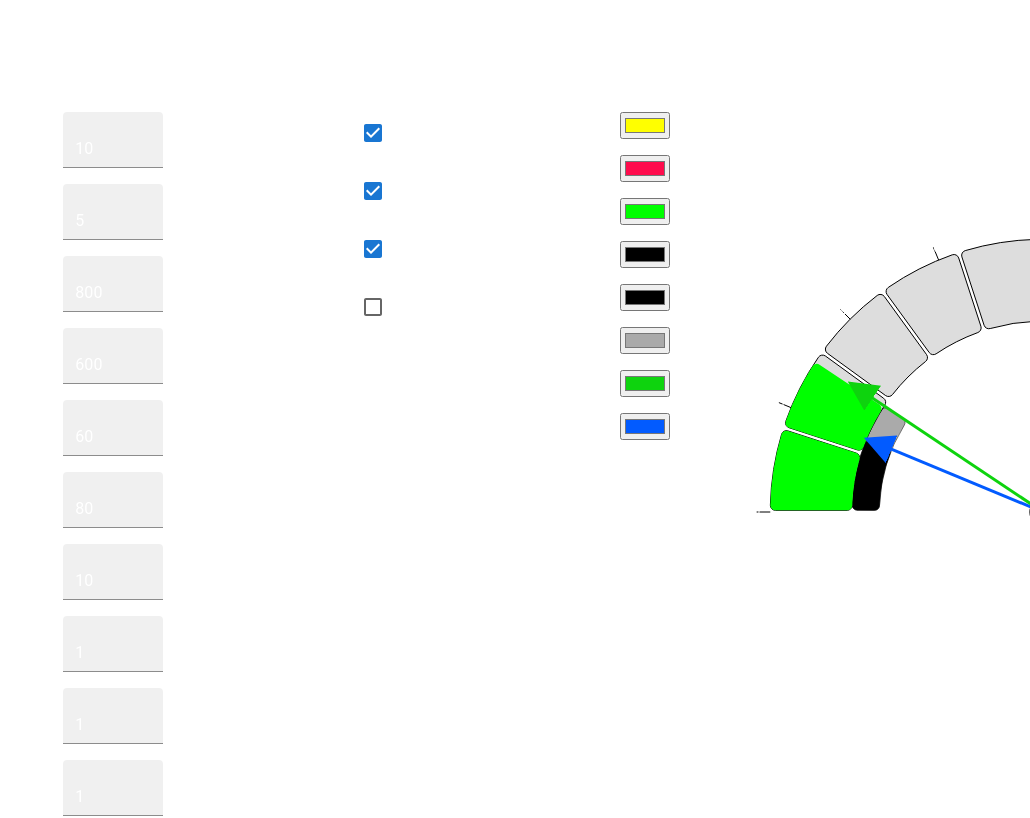
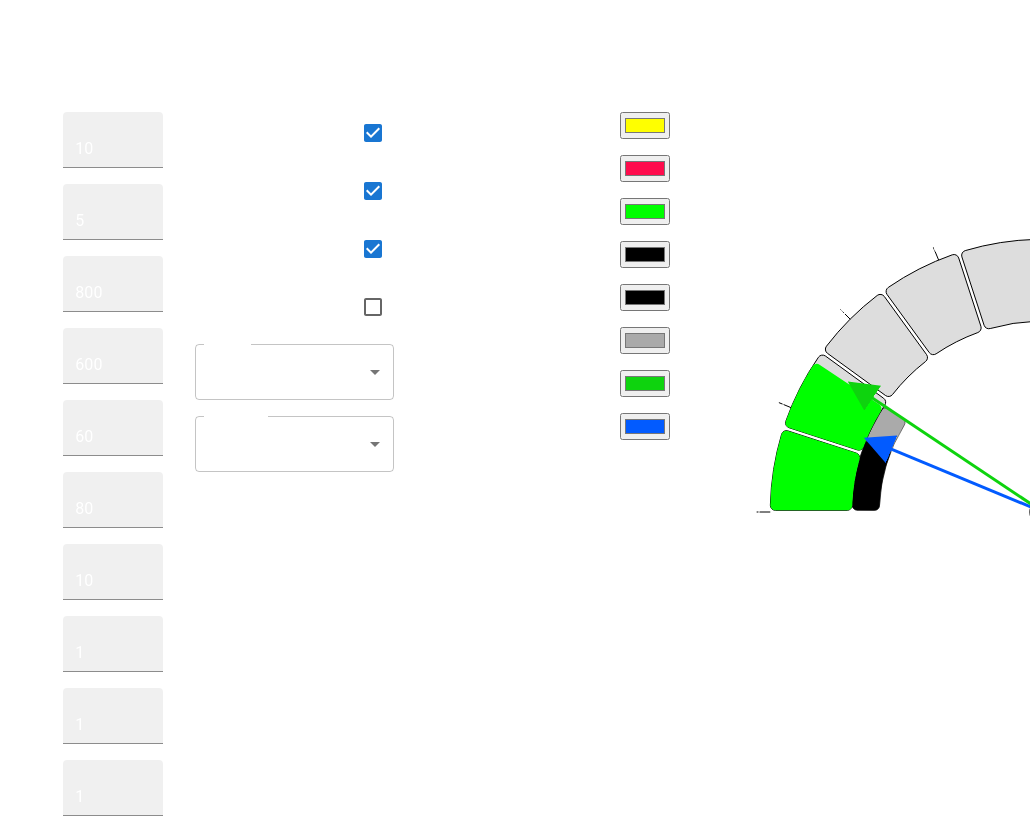
Before and after one commit to DarkvoiceGit/gaugeChart, a React (Vite) app in the folder baro-meter/: page / in a window 1280 px wide. Shown: the top 818 px of the page, without its empty margins (250-1280 px from the left). Built offline with nearby package versions, Linux system fonts and the light colour scheme.

Commit message:
add formatter support for multiple units

```diff
--- a/baro-meter/src/App.tsx
+++ b/baro-meter/src/App.tsx
@@ -1,7 +1,9 @@
 import './App.css';
-import GaugeChart from './GaugeChart';
-import {Checkbox, FilledInput, InputLabel, Stack} from '@mui/material';
+import Gauge from './GaugeChart';
+import {Checkbox, FilledInput, FormControl, InputLabel, MenuItem, Select, Stack} from '@mui/material';
 import {useState} from 'react';
+
+// import Gauge from "gauge-package";
 
 function App() {
     // Zustände für die Einstellungen
@@ -29,41 +31,177 @@ function App() {
     const [pointerPlannedStrokeScale, setPointerPlannedStrokeScale] = useState<number>(1);
     const [pointerPlannedColor, setPointerPlannedColor] = useState<string>('#025bff');
     const [circleScale, setCircleScale] = useState<number>(0.5);
+    const [selectedUnit, setSelectedUnit] = useState<string>('undefined');
+    const [selectedFormatter, setSelectedFormatter] = useState<string>('undefined');
+
+    const formatterDayHourMinute = (value: number) => {
+        const days = Math.floor(value);
+        const hours = Math.floor((value - days) * 8);
+        const minutes = Math.floor(((value - days) * 8 - hours) * 60);
+
+        return `${days} T, ${hours} S, ${minutes} M`;
+    };
+    const formatterDayHour = (value: number) => {
+        const days = Math.floor(value);
+        const hours = Math.floor((value - days) * 8);
+
+        return `${days} T, ${hours} S`;
+    };
+    const formatterCelsiusToFahrenheit = (value: number) => {
+        const fahrenheit = (value * 9/5) + 32;
+        return `${fahrenheit.toFixed(1)}°F`;
+    };
+    const formatterFahrenheitToCelsius = (value: number) => {
+        const celsius = (value - 32) * 5/9;
+        return `${celsius.toFixed(1)}°C`;
+    };
+    const formatterKmToMile = (value: number) => {
+        const miles = value * 0.621371;
+        return `${miles.toFixed(2)} Meilen`;
+    };
+    const formatterMileToKm = (value: number) => {
+        const kilometers = value * 1.60934;
+        return `${kilometers.toFixed(2)} Km`;
+    };
+
+    const unitOptions = [
+        { value: 'undefined', label: 'Keine Einheit' },
+        { value: 'km', label: 'Kilometer' },
+        { value: 'mile', label: 'Meilen' },
+        { value: 'celsius', label: 'Celsius' },
+        { value: 'fahrenheit', label: 'Fahrenheit' },
+        { value: 'day', label: 'Tage' },
+    ];
+
+    const formatterOptions = {
+        km: [
+            { value: 'undefined', label: 'Kein Formatter' },
+            { value: 'kmToMile', label: 'Km zu Meilen' },
+        ],
+        mile: [
+            { value: 'undefined', label: 'Kein Formatter' },
+            { value: 'mileToKm', label: 'Meilen zu Km' },
+        ],
+        celsius: [
+            { value: 'undefined', label: 'Kein Formatter' },
+            { value: 'celsiusToFahrenheit', label: 'Celsius zu Fahrenheit' },
+        ],
+        fahrenheit: [
+            { value: 'undefined', label: 'Kein Formatter' },
+            { value: 'fahrenheitToCelsius', label: 'Fahrenheit zu Celsius' },
+        ],
+        day: [
+            { value: 'undefined', label: 'Kein Formatter' },
+            { value: 'dayHourMinute', label: 'Tage, Stunden, Minuten' },
+            { value: 'dayHour', label: 'Tage, Stunden' },
+        ],
+        undefined: [
+            { value: 'undefined', label: 'Kein Formatter' },
+        ],
+    };
+
+    const handleUnitChange = (event: React.ChangeEvent<{ value: unknown }>) => {
+        const unit = event.target.value as string;
+        setSelectedUnit(unit);
+        setSelectedFormatter('undefined'); // Formatter zurücksetzen
+    };
+
+    const handleFormatterChange = (event: React.ChangeEvent<{ value: unknown }>) => {
+        const formatter = event.target.value as string;
+        setSelectedFormatter(formatter);
+    };
+
+    const formatValue = (value: number) => {
+        // Kein Formatter, einfach die Einheit anhängen
+        switch (selectedUnit) {
+            case 'km':
+                return `${value} km`;
+            case 'mile':
+                return `${value} mi`;
+            case 'celsius':
+                return `${value}°C`;
+            case 'fahrenheit':
+                return `${value}°F`;
+            case 'day':
+                return `${value} T`;
+            default:
+                return `${value}`;
+        }
+    };
+
+    const formatToolTipValue = (selectedFormatter: string, value: number) => {
+        // Formatter anwenden
+        switch (selectedFormatter) {
+            case 'kmToMile':
+                return formatterKmToMile(value);
+            case 'mileToKm':
+                return formatterMileToKm(value);
+            case 'celsiusToFahrenheit':
+                return formatterCelsiusToFahrenheit(value);
+            case 'fahrenheitToCelsius':
+                return formatterFahrenheitToCelsius(value);
+            case 'dayHourMinute':
+                return formatterDayHourMinute(value);
+            case 'dayHour':
+                return formatterDayHour(value);
+            default:
+                return `unit`;
+        }
+    };
+
 
     // Einstellungen für Zahlen
     const numberSettings = [
-        { label: 'Booked:', value: bookedValue, onChange: setBookedVal, type: 'number' },
-        { label: 'Planned:', value: plannedValue, onChange: setPlannedVal, type: 'number' },
-        { label: 'Height:', value: heightValue, onChange: setHeightVal, type: 'number' },
-        { label: 'Width:', value: widthValue, onChange: setWidthVal, type: 'number' },
-        { label: 'ThresholdMid:', value: thresholdYellowValue, onChange: setThresholdYellowVal, type: 'number' },
-        { label: 'ThresholdMax:', value: thresholdRedValue, onChange: setThresholdRedVal, type: 'number' },
-        { label: 'AmountOfTiles:', value: tilesValue, onChange: setTilesVal, type: 'number' },
-        { label: 'PointerBookedScale:', value: pointerBookedScale, onChange: setPointerBookedScale, type: 'number' },
-        { label: 'PointerBookedStrokeScale:', value: pointerBookedStrokeScale, onChange: setPointerBookedStrokeScale, type: 'number' },
-        { label: 'PointerPlannedScale:', value: pointerPlannedScale, onChange: setPointerPlannedScale, type: 'number' },
-        { label: 'PointerPlannedStrokeScale:', value: pointerPlannedStrokeScale, onChange: setPointerPlannedStrokeScale, type: 'number' },
-        { label: 'CircleScale:', value: circleScale, onChange: setCircleScale, type: 'number' },
+        {label: 'Booked:', value: bookedValue, onChange: setBookedVal, type: 'number'},
+        {label: 'Planned:', value: plannedValue, onChange: setPlannedVal, type: 'number'},
+        {label: 'Height:', value: heightValue, onChange: setHeightVal, type: 'number'},
+        {label: 'Width:', value: widthValue, onChange: setWidthVal, type: 'number'},
+        {label: 'ThresholdMid:', value: thresholdYellowValue, onChange: setThresholdYellowVal, type: 'number'},
+        {label: 'ThresholdMax:', value: thresholdRedValue, onChange: setThresholdRedVal, type: 'number'},
+        {label: 'AmountOfTiles:', value: tilesValue, onChange: setTilesVal, type: 'number'},
+        {label: 'PointerBookedScale:', value: pointerBookedScale, onChange: setPointerBookedScale, type: 'number'},
+        {
+            label: 'PointerBookedStrokeScale:',
+            value: pointerBookedStrokeScale,
+            onChange: setPointerBookedStrokeScale,
+            type: 'number'
+        },
+        {label: 'PointerPlannedScale:', value: pointerPlannedScale, onChange: setPointerPlannedScale, type: 'number'},
+        {
+            label: 'PointerPlannedStrokeScale:',
+            value: pointerPlannedStrokeScale,
+            onChange: setPointerPlannedStrokeScale,
+            type: 'number'
+        },
+        {label: 'CircleScale:', value: circleScale, onChange: setCircleScale, type: 'number'},
     ];
 
     // Einstellungen für Booleans
     const booleanSettings = [
-        { label: 'EnableOpacitySwitch:', checked: withOpacitySwitchValue, onChange: setWithOpacitySwitchVal },
-        { label: 'EnableTooltip:', checked: enableToolTipValue, onChange: setEnableTooltipVal },
-        { label: 'EnableTicks:', checked: enableUnitTicksValue, onChange: setEnableUnitTicksVal },
-        { label: 'IsTileColorGradient:', checked: tilesIsGradient, onChange: setTilesIsGradient },
+        {label: 'EnableOpacitySwitch:', checked: withOpacitySwitchValue, onChange: setWithOpacitySwitchVal},
+        {label: 'EnableTooltip:', checked: enableToolTipValue, onChange: setEnableTooltipVal},
+        {label: 'EnableTicks:', checked: enableUnitTicksValue, onChange: setEnableUnitTicksVal},
+        {label: 'IsTileColorGradient:', checked: tilesIsGradient, onChange: setTilesIsGradient},
     ];
 
     // Einstellungen für Strings/Farben
     const colorSettings = [
-        { label: 'TileColorThresholdMid:', value: colorTileThresholdYellowValue, onChange: setColorTileThresholdYellowVal },
-        { label: 'TileColorThresholdMax:', value: colorTileThresholdRedValue, onChange: setColorTileThresholdRedVal },
-        { label: 'TileColorThresholdDefault:', value: colorTileThresholdDefaultValue, onChange: setColorTileThresholdDefaultVal },
-        { label: 'TileColor:', value: colorTileBgValue, onChange: setColorTileBgVal },
-        { label: 'BookedBarColor:', value: colorBookedBarValue, onChange: setColorBookedBarVal },
-        { label: 'PlannedBarColor:', value: colorPlannedBarValue, onChange: setColorPlannedBarVal },
-        { label: 'PointerBookedColor:', value: pointerBookedColor, onChange: setPointerBookedColor },
-        { label: 'PointerPlannedColor:', value: pointerPlannedColor, onChange: setPointerPlannedColor },
+        {
+            label: 'TileColorThresholdMid:',
+            value: colorTileThresholdYellowValue,
+            onChange: setColorTileThresholdYellowVal
+        },
+        {label: 'TileColorThresholdMax:', value: colorTileThresholdRedValue, onChange: setColorTileThresholdRedVal},
+        {
+            label: 'TileColorThresholdDefault:',
+            value: colorTileThresholdDefaultValue,
+            onChange: setColorTileThresholdDefaultVal
+        },
+        {label: 'TileColor:', value: colorTileBgValue, onChange: setColorTileBgVal},
+        {label: 'BookedBarColor:', value: colorBookedBarValue, onChange: setColorBookedBarVal},
+        {label: 'PlannedBarColor:', value: colorPlannedBarValue, onChange: setColorPlannedBarVal},
+        {label: 'PointerBookedColor:', value: pointerBookedColor, onChange: setPointerBookedColor},
+        {label: 'PointerPlannedColor:', value: pointerPlannedColor, onChange: setPointerPlannedColor},
     ];
 
     return (
@@ -71,14 +209,14 @@ function App() {
             <Stack direction="row" spacing={4} m={5} p={5}>
                 {/* Spalte 1: Zahlen-Einstellungen */}
                 <Stack spacing={2} direction="column" flex={1}>
-                    {numberSettings.map(({ label, value, onChange, type }, index) => (
+                    {numberSettings.map(({label, value, onChange, type}, index) => (
                         <Stack key={index} direction="row" justifyContent="space-between" alignItems="center">
-                            <InputLabel style={{ color: '#fff' }}>{label}</InputLabel>
+                            <InputLabel style={{color: '#fff'}}>{label}</InputLabel>
                             <FilledInput
                                 color="primary"
                                 value={value}
                                 type={type}
-                                style={{ textAlign: 'right', width: '100px', color: 'white' }}
+                                style={{textAlign: 'right', width: '100px', color: 'white'}}
                                 onChange={(e) => (Number(e.target.value) < 0 ? onChange(0) : onChange(Number(e.target.value)))}
                             />
                         </Stack>
@@ -87,27 +225,62 @@ function App() {
 
                 {/* Spalte 2: Boolean-Einstellungen */}
                 <Stack spacing={2} direction="column" flex={1}>
-                    {booleanSettings.map(({ label, checked, onChange }, index) => (
+                    {booleanSettings.map(({label, checked, onChange}, index) => (
                         <Stack key={index} direction="row" justifyContent="space-between" alignItems="center">
-                            <InputLabel style={{ color: '#fff' }}>{label}</InputLabel>
-                            <Checkbox checked={checked} onChange={(_, v) => onChange(v)} disableRipple />
+                            <InputLabel style={{color: '#fff'}}>{label}</InputLabel>
+                            <Checkbox checked={checked} onChange={(_, v) => onChange(v)} disableRipple/>
                         </Stack>
                     ))}
+                    <Stack spacing={2} direction="column" flex={1}>
+                        {/* SelectBox für Einheiten */}
+                        <FormControl fullWidth>
+                            <InputLabel style={{ color: '#fff' }}>Einheit</InputLabel>
+                            <Select
+                                value={selectedUnit}
+                                onChange={handleUnitChange}
+                                label="Einheit"
+                                style={{ color: '#fff' }}
+                            >
+                                {unitOptions.map((option) => (
+                                    <MenuItem key={option.value} value={option.value}>
+                                        {option.label}
+                                    </MenuItem>
+                                ))}
+                            </Select>
+                        </FormControl>
+
+                        {/* SelectBox für Formatter */}
+                        <FormControl fullWidth>
+                            <InputLabel style={{ color: '#fff' }}>Formatter</InputLabel>
+                            <Select
+                                value={selectedFormatter}
+                                onChange={handleFormatterChange}
+                                label="Formatter"
+                                style={{ color: '#fff' }}
+                            >
+                                {formatterOptions[selectedUnit].map((option) => (
+                                    <MenuItem key={option.value} value={option.value}>
+                                        {option.label}
+                                    </MenuItem>
+                                ))}
+                            </Select>
+                        </FormControl>
+                    </Stack>
                 </Stack>
 
                 {/* Spalte 3: Farb-Einstellungen */}
                 <Stack spacing={2} direction="column" flex={1} borderRight={'1px dashed #fff'} mr={5} pr={5}>
-                    {colorSettings.map(({ label, value, onChange }, index) => (
+                    {colorSettings.map(({label, value, onChange}, index) => (
                         <Stack key={index} direction="row" justifyContent="space-between" alignItems="center">
-                            <InputLabel style={{ color: '#fff' }}>{label}</InputLabel>
-                            <input value={value} type="color" onChange={(e) => onChange(e.target.value)} />
+                            <InputLabel style={{color: '#fff'}}>{label}</InputLabel>
+                            <input value={value} type="color" onChange={(e) => onChange(e.target.value)}/>
                         </Stack>
                     ))}
                 </Stack>
 
 
                 {/* Gauge-Chart */}
-                <GaugeChart
+                <Gauge
                     booked={bookedValue}
                     planned={plannedValue}
                     height={heightValue}
@@ -125,9 +298,19 @@ function App() {
                     enableUnitTicks={enableUnitTicksValue}
                     tiles={tilesValue}
                     isTileColorGradient={tilesIsGradient}
-                    pointerSumConfig={{ color: pointerBookedColor, scale: pointerBookedScale, strokeScale: pointerBookedStrokeScale }}
-                    pointerBookedConfig={{ color: pointerPlannedColor, scale: pointerPlannedScale, strokeScale: pointerPlannedStrokeScale }}
+                    pointerSumConfig={{
+                        color: pointerBookedColor,
+                        scale: pointerBookedScale,
+                        strokeScale: pointerBookedStrokeScale
+                    }}
+                    pointerBookedConfig={{
+                        color: pointerPlannedColor,
+                        scale: pointerPlannedScale,
+                        strokeScale: pointerPlannedStrokeScale
+                    }}
                     circleScale={circleScale}
+                    unitTickFormatter={(value: number) => formatToolTipValue(selectedFormatter, value)} // Formatter für Tooltips
+                    unit={formatValue}
                 />
             </Stack>
 
```
